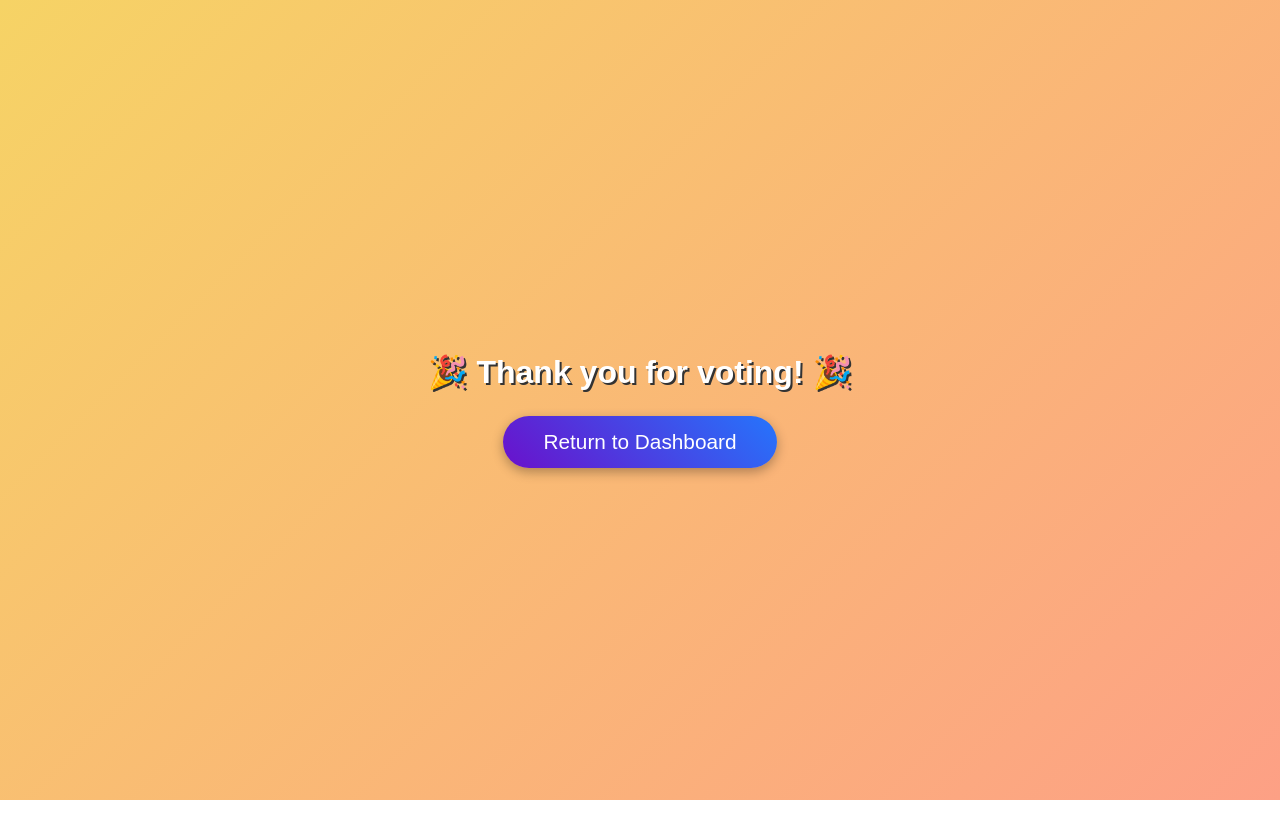
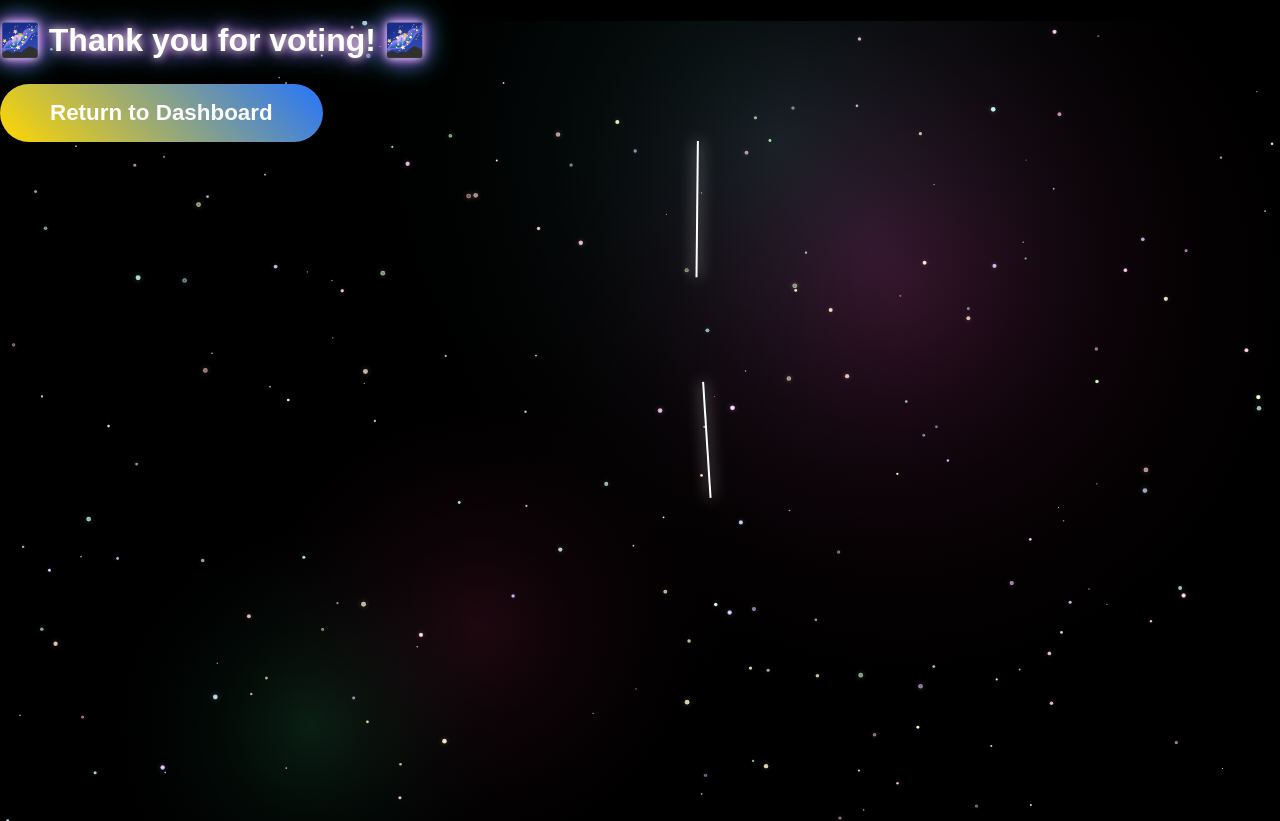
Before and after one commit to danielmwangi67-cmd/eduvotekenya-confetti, a plain HTML site: page index.html in a window 1280 px wide. Before the commit the page ends 800 px from the top, so only its background shows below. Drawn offline with nearby package versions, Linux system fonts and the light colour scheme; animation ran at ten frames a second.

Commit message:
Update index.html

```diff
--- a/index.html
+++ b/index.html
@@ -7,52 +7,197 @@
 <style>
   body {
     font-family: 'Poppins', sans-serif;
-    text-align: center;
-    background: linear-gradient(135deg, #f6d365, #fda085);
+    margin: 0;
+    overflow: hidden;
     height: 100vh;
-    display: flex;
-    flex-direction: column;
-    justify-content: center;
-    align-items: center;
-    overflow: hidden;
-    margin: 0;
+    background: black;
+    position: relative;
+    color: #fff;
+  }
+
+  canvas {
+    position: absolute;
+    top: 0;
+    left: 0;
+    z-index: 0;
   }
 
   h1 {
     font-size: 2em;
     color: #fff;
     margin-bottom: 25px;
-    text-shadow: 2px 2px #333;
+    text-shadow: 0 0 10px #fff, 0 0 20px #f0f, 0 0 30px #0ff;
+    position: relative;
+    z-index: 3;
   }
 
   #exitBtn {
-    padding: 14px 40px;
-    font-size: 1.3em;
+    padding: 16px 50px;
+    font-size: 1.4em;
+    font-weight: bold;
     color: #fff;
-    background: linear-gradient(45deg, #6a11cb, #2575fc);
+    background: linear-gradient(45deg, #FFD700, #2575fc);
     border: none;
     border-radius: 50px;
     cursor: pointer;
-    box-shadow: 0 4px 12px rgba(0,0,0,0.3);
-    transition: transform 0.2s, box-shadow 0.2s;
+    box-shadow: 0 5px 20px rgba(0,0,0,0.4);
+    transition: transform 0.3s, box-shadow 0.3s;
+    position: relative;
+    z-index: 3;
   }
 
   #exitBtn:hover {
-    transform: scale(1.05) rotate(-2deg);
-    box-shadow: 0 6px 18px rgba(0,0,0,0.5);
+    transform: scale(1.1) rotate(-2deg);
+    box-shadow: 0 8px 25px rgba(0,0,0,0.6);
   }
 </style>
 </head>
 <body>
 
-<h1>🎉 Thank you for voting! 🎉</h1>
+<canvas id="nebulaCanvas"></canvas>
+<canvas id="bgStars"></canvas>
+
+<h1>🌌 Thank you for voting! 🌌</h1>
 <button id="exitBtn">Return to Dashboard</button>
 
 <script src="https://cdn.jsdelivr.net/npm/canvas-confetti@1.6.0/dist/confetti.browser.min.js"></script>
 <script>
+  const nebulaCanvas = document.getElementById('nebulaCanvas');
+  const nebCtx = nebulaCanvas.getContext('2d');
+  const canvas = document.getElementById('bgStars');
+  const ctx = canvas.getContext('2d');
+
+  let stars = [], shootingStars = [], nebulaClouds = [];
+  const numStars = 200, numShooting = 2, numNebula = 5;
+
+  function resizeCanvas() {
+    canvas.width = nebulaCanvas.width = window.innerWidth;
+    canvas.height = nebulaCanvas.height = window.innerHeight;
+  }
+  window.addEventListener('resize', resizeCanvas);
+  resizeCanvas();
+
+  // ==== Stars ====
+  function createStars() {
+    stars = [];
+    for (let i = 0; i < numStars; i++) {
+      const size = Math.random() * 2 + 0.5;
+      stars.push({
+        x: Math.random() * canvas.width,
+        y: Math.random() * canvas.height,
+        radius: size,
+        color: `hsl(${Math.random()*360}, 80%, 70%)`,
+        dx: (Math.random() - 0.5) * 0.3,
+        dy: (Math.random() - 0.5) * 0.3,
+        alpha: Math.random() * 0.8 + 0.2,
+        dAlpha: Math.random() * 0.02
+      });
+    }
+  }
+
+  // ==== Shooting Stars ====
+  function createShootingStars() {
+    shootingStars = [];
+    for (let i = 0; i < numShooting; i++) {
+      shootingStars.push({
+        x: Math.random() * canvas.width,
+        y: Math.random() * canvas.height/2,
+        length: Math.random() * 100 + 50,
+        speed: Math.random() * 8 + 4,
+        angle: Math.random() * 0.2 - 0.1,
+        color: 'white'
+      });
+    }
+  }
+
+  // ==== Nebula Clouds ====
+  function createNebula() {
+    nebulaClouds = [];
+    for (let i = 0; i < numNebula; i++) {
+      nebulaClouds.push({
+        x: Math.random() * nebulaCanvas.width,
+        y: Math.random() * nebulaCanvas.height,
+        radius: Math.random() * 300 + 200,
+        color: `hsla(${Math.random()*360}, 60%, 50%, 0.15)`,
+        dx: (Math.random()-0.5)*0.2,
+        dy: (Math.random()-0.5)*0.1
+      });
+    }
+  }
+
+  function drawNebula() {
+    nebCtx.clearRect(0,0,nebulaCanvas.width, nebulaCanvas.height);
+    for (let cloud of nebulaClouds) {
+      const gradient = nebCtx.createRadialGradient(cloud.x, cloud.y, 0, cloud.x, cloud.y, cloud.radius);
+      gradient.addColorStop(0, cloud.color);
+      gradient.addColorStop(1, 'rgba(0,0,0,0)');
+      nebCtx.fillStyle = gradient;
+      nebCtx.beginPath();
+      nebCtx.arc(cloud.x, cloud.y, cloud.radius, 0, Math.PI*2);
+      nebCtx.fill();
+
+      cloud.x += cloud.dx;
+      cloud.y += cloud.dy;
+      if (cloud.x < -cloud.radius) cloud.x = nebulaCanvas.width + cloud.radius;
+      if (cloud.x > nebulaCanvas.width + cloud.radius) cloud.x = -cloud.radius;
+      if (cloud.y < -cloud.radius) cloud.y = nebulaCanvas.height + cloud.radius;
+      if (cloud.y > nebulaCanvas.height + cloud.radius) cloud.y = -cloud.radius;
+    }
+    requestAnimationFrame(drawNebula);
+  }
+
+  function drawStars() {
+    ctx.clearRect(0,0,canvas.width,canvas.height);
+    for (let star of stars) {
+      const gradient = ctx.createRadialGradient(star.x, star.y, 0, star.x, star.y, star.radius*3);
+      gradient.addColorStop(0, `rgba(255,255,255,${star.alpha})`);
+      gradient.addColorStop(0.5, star.color);
+      gradient.addColorStop(1, 'rgba(0,0,0,0)');
+      ctx.fillStyle = gradient;
+      ctx.beginPath();
+      ctx.arc(star.x, star.y, star.radius, 0, Math.PI*2);
+      ctx.fill();
+
+      star.x += star.dx;
+      star.y += star.dy;
+      star.alpha += star.dAlpha;
+      if (star.alpha <= 0.2 || star.alpha >= 1) star.dAlpha *= -1;
+      if (star.x < 0) star.x = canvas.width;
+      if (star.x > canvas.width) star.x = 0;
+      if (star.y < 0) star.y = canvas.height;
+      if (star.y > canvas.height) star.y = 0;
+    }
+
+    // Shooting stars
+    for (let s of shootingStars) {
+      ctx.beginPath();
+      ctx.moveTo(s.x, s.y);
+      ctx.lineTo(s.x - s.length*s.angle, s.y + s.length);
+      ctx.strokeStyle = s.color;
+      ctx.lineWidth = 2;
+      ctx.shadowBlur = 15;
+      ctx.shadowColor = 'white';
+      ctx.stroke();
+
+      s.x += s.speed;
+      s.y += s.speed*s.angle;
+      if (s.x > canvas.width || s.y > canvas.height/2) {
+        s.x = Math.random() * canvas.width;
+        s.y = Math.random() * canvas.height/2;
+      }
+    }
+
+    requestAnimationFrame(drawStars);
+  }
+
+  createStars();
+  createShootingStars();
+  createNebula();
+  drawNebula();
+  drawStars();
+
+  // ==== Confetti ====
   const starColors = ['#FFD700','#FF4500','#00FFFF','#FF69B4','#ADFF2F'];
-
-  // Continuous star confetti for mobile
   function mobileStarConfetti() {
     confetti({
       particleCount: 2,
@@ -71,11 +216,11 @@
   mobileStarConfetti();
 
   function redirectToDashboard() {
-    window.location.href = "https://www.eduvotekenya.co.ke/home"; // Replace with your dashboard link
+    window.location.href = "https://eduvotekenya.com/dashboard"; // Replace with your dashboard link
   }
 
-  // Auto-redirect after 6 seconds
-  setTimeout(redirectToDashboard, 6000);
+  // ==== Auto redirect after 15 seconds ====
+  setTimeout(redirectToDashboard, 15000);
 
   const button = document.getElementById('exitBtn');
   button.addEventListener('click', () => {
```
